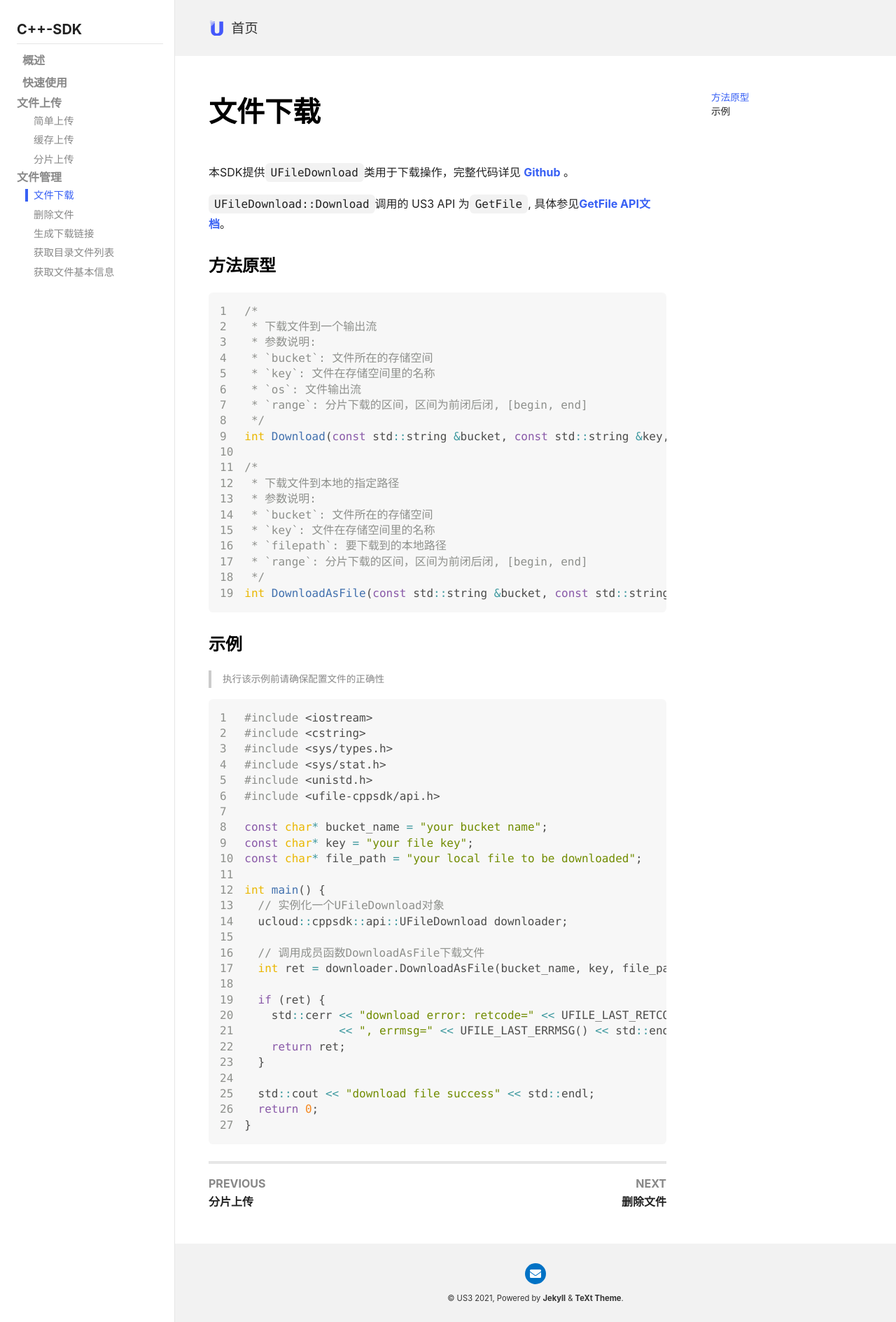
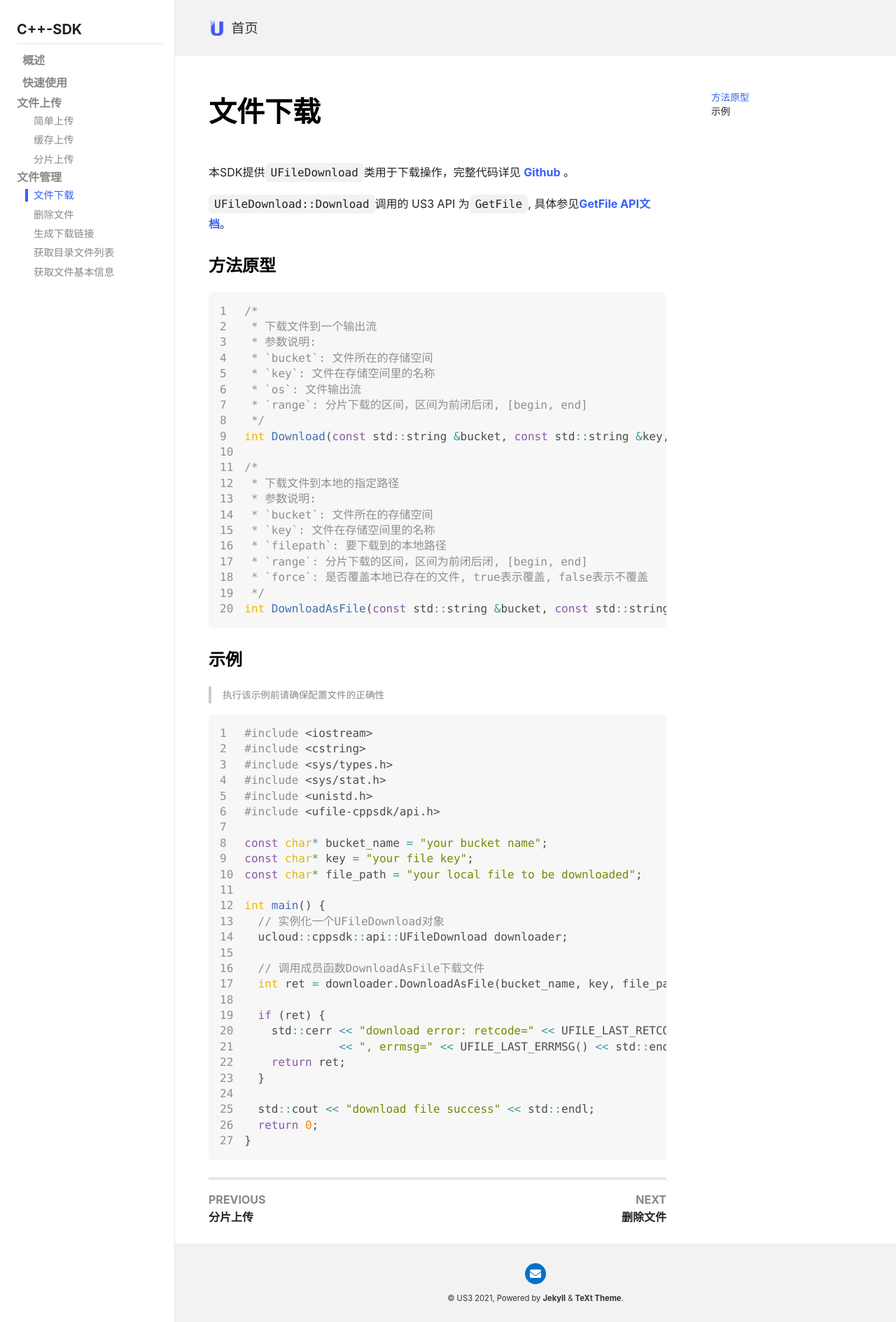
Before and after one commit to ucloud-us3/ucloud-us3.github.io, a Jekyll site: the page built from collections/_cpp-sdk/文件下载.md, in a window 1280 px wide. Shown: the whole page at 70% size. Built offline with Jekyll 4.4.1, drawn with Linux system fonts in a browser that asks for light colours; nearby versions of some CDN libraries; comment, search, counter and statistics services are not loaded.

Commit message:
c++ sdk DownloadAsFile接口添加参数控制是否允许覆盖本地文件

```diff
--- a/collections/_cpp-sdk/文件下载.md
+++ b/collections/_cpp-sdk/文件下载.md
@@ -29,8 +29,9 @@
  * `key`: 文件在存储空间里的名称
  * `filepath`: 要下载到的本地路径
  * `range`: 分片下载的区间，区间为前闭后闭, [begin, end]
+ * `force`: 是否覆盖本地已存在的文件, true表示覆盖, false表示不覆盖
  */
-int DownloadAsFile(const std::string &bucket, const std::string &key, const std::string &filepath, const std::pair<ssize_t, ssize_t> *range = NULL);
+int DownloadAsFile(const std::string &bucket, const std::string &key, const std::string &filepath, const std::pair<ssize_t, ssize_t> *range = NULL, bool force = false);
 
 {% endhighlight %}
 
```
